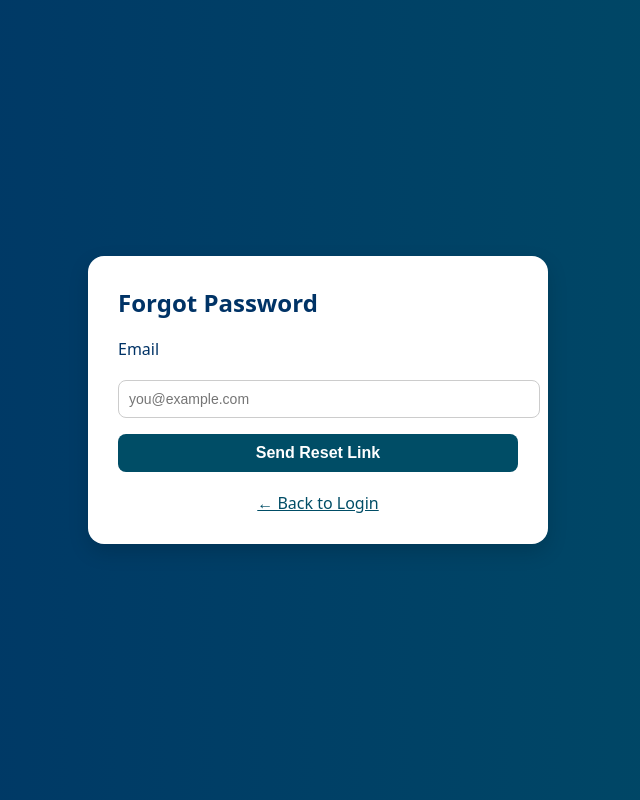
After one commit to Ella1010/Nonprofit-Web-Portal, a Flask app: page /forgot_password in a window 1280 px wide. The commit adds this page. Shown: the whole page, without its empty margins (322-962 px from the left). Run offline with Flask 3, Linux system fonts and the light colour scheme; some libraries are stand-ins or nearby versions.

Commit message:
Fix password reset sender error and update email config

```diff
--- a/app.py
+++ b/app.py
@@ -12,6 +12,11 @@ from werkzeug.security import generate_password_hash, check_password_hash
 from functools import wraps
 from flask import flash
 from flask import send_file
+import secrets
+from datetime import datetime, timedelta
+from itsdangerous import URLSafeTimedSerializer, SignatureExpired, BadSignature
+from dotenv import load_dotenv
+
 
 load_dotenv()
 
@@ -100,6 +105,8 @@ app.config['MAIL_PORT'] = 587
 app.config['MAIL_USE_TLS'] = True
 app.config['MAIL_USERNAME'] = os.getenv("MAIL_USERNAME")
 app.config['MAIL_PASSWORD'] = os.getenv("MAIL_PASSWORD")
+app.config["MAIL_DEFAULT_SENDER"] = os.getenv("MAIL_USERNAME")
+
 mail = Mail(app)
 
 DB_CONFIG = {
@@ -204,7 +211,7 @@ def index():
 @app.route('/submit', methods=['POST'])
 @login_required
 def submit():
-    print("🚀 SUBMIT route triggered") #DEBUG
+
     conn = get_connection()
     cursor = conn.cursor()
     user_id = session["user_id"]
@@ -214,11 +221,11 @@ def submit():
     app_row = cursor.fetchone()
 
     if not app_row:
-        print("❌ No draft found for user") #DEBUG
+
         conn.close()
         return redirect(url_for("index"))
 
-    print(f"📦 Found draft with ID: {app_row[0]}") #DEBUG
+
     app_id = app_row[0]
 
     # Handle file uploads
@@ -227,14 +234,14 @@ def submit():
     grade_file = request.files.get('grade_report')
     grade_path = None
     if grade_file and grade_file.filename:
-        print(f"📁 Grade report uploaded: {grade_file.filename}") #DEBUG
+
         grade_path = f"static/uploads/{grade_file.filename}"
         grade_file.save(grade_path)
 
     optional_file = request.files.get('upload')
     optional_path = None
     if optional_file and optional_file.filename:
-        print(f"📁 Optional upload uploaded: {optional_file.filename}") #debug
+
         optional_path = f"static/uploads/{optional_file.filename}"
         optional_file.save(optional_path)
 
@@ -419,14 +426,12 @@ def download_user_pdf(app_id):
 @app.route('/autosave', methods=['POST'])
 def autosave():
 
-    #DEBUG
-    print("📩 AUTOSAVE triggered")
 
 
 
 
     if not session.get("user_id"):
-        print("❌ Autosave failed — user not logged in") #DEBUG LINE
+
         return {"error": "Not logged in"}, 401
 
     user_id = session["user_id"]
@@ -454,14 +459,6 @@ def autosave():
     existing = cursor.fetchone()
 
 
-    # DEBUG
-    if existing:
-        app_id, status = existing
-        print(f"📝 Existing draft found (ID: {app_id}, Status: {status})")
-    else:
-        print("🆕 Creating new draft application")
-
-    #DEBUG
 
     if existing:
         app_id, status = existing
@@ -685,6 +682,69 @@ def logout_user_dashboard():
     return redirect(url_for('login_user'))  # 👈 Redirect to login page after logout
 
 
+# Token Serializer
+serializer = URLSafeTimedSerializer(app.secret_key)
+
+# DB connection
+def get_db_connection():
+    return psycopg2.connect(
+        dbname=os.getenv("DB_NAME"),
+        user=os.getenv("DB_USER"),
+        password=os.getenv("DB_PASSWORD"),
+        host=os.getenv("DB_HOST"),
+        cursor_factory=psycopg2.extras.RealDictCursor
+    )
+
+@app.route('/forgot_password', methods=['GET', 'POST'])
+def forgot_password():
+    if request.method == 'POST':
+        email = request.form['email']
+        conn = get_db_connection()
+        cur = conn.cursor()
+        cur.execute("SELECT * FROM users WHERE email = %s", (email,))
+        user = cur.fetchone()
+        cur.close()
+        conn.close()
+
+        if user:
+            token = serializer.dumps(email, salt='password-reset')
+            link = url_for('reset_password', token=token, _external=True)
+
+            msg = Message( subject="Reset your password", recipients=[email],  sender=app.config["MAIL_USERNAME"])
+
+
+            msg.body = f"Click here to reset your password: {link}"
+            mail.send(msg)
+            flash("Reset link sent to your email.", "info")
+        else:
+            flash("Email not found.", "error")
+    return render_template('forgot_password.html')
+
+@app.route('/reset_password/<token>', methods=['GET', 'POST'])
+def reset_password(token):
+    try:
+        email = serializer.loads(token, salt='password-reset', max_age=3600)
+    except SignatureExpired:
+        return render_template('reset_password.html', error='Token has expired.')
+    except BadSignature:
+        return render_template('reset_password.html', error='Invalid or tampered token.')
+
+    if request.method == 'POST':
+        new_password = request.form['password']
+        hashed = generate_password_hash(new_password)
+
+        conn = get_db_connection()
+        cur = conn.cursor()
+        cur.execute("UPDATE users SET password_hash = %s WHERE email = %s", (hashed, email))
+        conn.commit()
+        cur.close()
+        conn.close()
+
+        flash("Your password has been reset! Please log in.", "success")
+        return redirect(url_for('login_user'))
+
+    return render_template('reset_password.html', email=email)
+
 
 
 if __name__ == "__main__":
--- a/static/styles.css
+++ b/static/styles.css
@@ -118,9 +118,11 @@ button:hover {
   color: #2a2a2a;
 }
 
+
+
 .highlight-missing {
   border: 2px solid red !important;
-  background-color: #ffecec;
+  background-color: #ffecec !important;
 }
 
 
--- /dev/null
+++ b/templates/forgot_password.html
@@ -0,0 +1,83 @@
+<!DOCTYPE html>
+<html lang="en">
+<head>
+  <meta charset="UTF-8" />
+  <meta name="viewport" content="width=device-width, initial-scale=1.0"/>
+  <title>Forgot Password – PEAR</title>
+  <link rel="stylesheet" href="/static/styles.css" />
+  <style>
+    body {
+      font-family: system-ui, sans-serif;
+      background: linear-gradient(to right, #003366, #004d66);
+      display: flex;
+      justify-content: center;
+      align-items: center;
+      height: 100vh;
+      color: white;
+    }
+    .card {
+      background: white;
+      color: #003366;
+      padding: 30px;
+      border-radius: 16px;
+      box-shadow: 0 8px 20px rgba(0,0,0,0.15);
+      width: 100%;
+      max-width: 400px;
+    }
+    h2 {
+      margin-top: 0;
+    }
+    label {
+      display: block;
+      margin-bottom: 8px;
+      font-weight: bold;
+    }
+    input {
+      width: 100%;
+      padding: 10px;
+      border: 1px solid #ccc;
+      border-radius: 8px;
+      margin-bottom: 16px;
+    }
+    button {
+      width: 100%;
+      padding: 10px;
+      background: #004d66;
+      color: white;
+      border: none;
+      border-radius: 8px;
+      cursor: pointer;
+      font-weight: bold;
+    }
+    .error {
+      color: #d32f2f;
+      margin-top: 10px;
+    }
+    .success {
+      color: #388e3c;
+      margin-top: 10px;
+    }
+  </style>
+</head>
+<body>
+  <div class="card">
+    <h2>Forgot Password</h2>
+    <form method="POST">
+      <label>Email</label>
+      <input type="email" name="email" required placeholder="you@example.com">
+      <button type="submit">Send Reset Link</button>
+    </form>
+
+    <div style="margin-top: 20px; text-align: center;">
+  <a href="{{ url_for('login_user') }}" style="color: #004d66; text-decoration: underline; font-weight: 500;">
+    ← Back to Login
+  </a>
+</div>
+
+
+
+    {% if error %}<p class="error">{{ error }}</p>{% endif %}
+    {% if success %}<p class="success">{{ success }}</p>{% endif %}
+  </div>
+</body>
+</html>
--- a/templates/login_user.html
+++ b/templates/login_user.html
@@ -11,6 +11,10 @@
       <button type="submit">Login</button>
     </form>
     <p>Don’t have an account? <a href="/register">Register here</a>.</p>
+    <p style="margin-top: 12px;">
+  <a href="{{ url_for('forgot_password') }}">Forgot Password?</a>
+</p>
+
   </div>
 </body>
 </html>
--- a/templates/multistep_form.html
+++ b/templates/multistep_form.html
@@ -41,8 +41,7 @@
       <div class="progress-step" data-title="Review"></div>
     </div>
 
-
-<form id="application-form" action="/submit" method="POST" enctype="multipart/form-data">
+<form id="application-form" action="/submit" method="POST" enctype="multipart/form-data" novalidate>
   <section class="form-step active">
     <h2>Basic Information</h2>
 
```
Also changed, not shown: static/form.js (+59 -15 lines), templates/dashboard.html (+17 -5 lines), templates/reset_password.html (added, +77 -0 lines), 1 other file.
